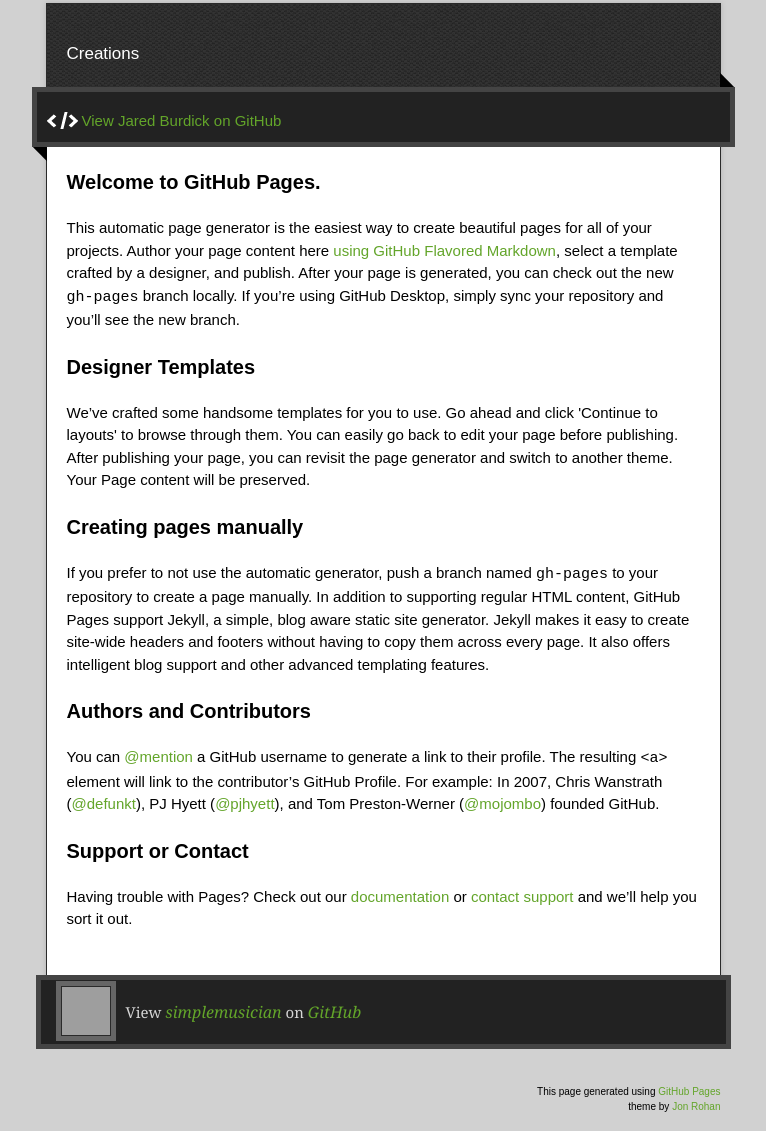
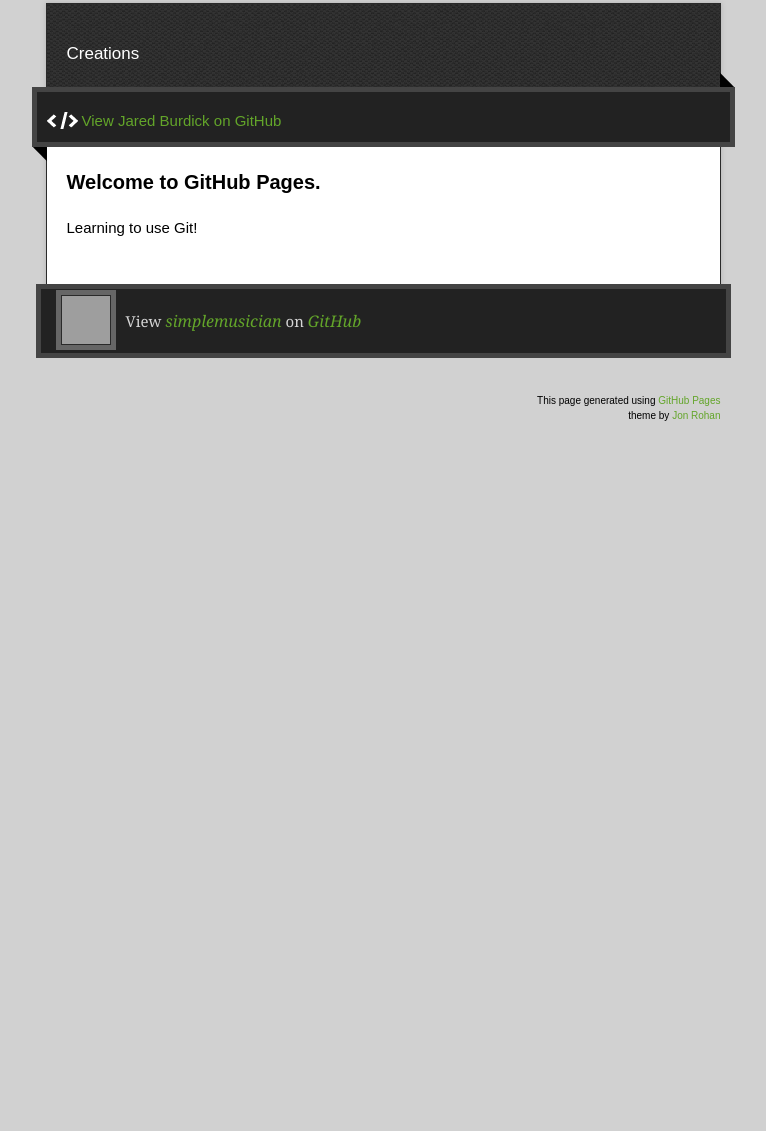
Before and after one commit to simplemusician/simplemusician.github.io, a plain HTML site: page index.html in a window 1280 px wide. Shown: the part 127-1258 px from the top of the page, without its empty margins (257-1023 px from the left). After the commit the page ends 800 px from the top, so only its background shows below. Drawn offline with nearby package versions, Linux system fonts and the light colour scheme; grey boxes are pictures that could not be loaded.

Commit message:
learning git

```diff
--- a/index.html
+++ b/index.html
@@ -37,27 +37,7 @@
           <h3>
 <a id="welcome-to-github-pages" class="anchor" href="#welcome-to-github-pages" aria-hidden="true"><span aria-hidden="true" class="octicon octicon-link"></span></a>Welcome to GitHub Pages.</h3>
 
-<p>This automatic page generator is the easiest way to create beautiful pages for all of your projects. Author your page content here <a href="https://guides.github.com/features/mastering-markdown/">using GitHub Flavored Markdown</a>, select a template crafted by a designer, and publish. After your page is generated, you can check out the new <code>gh-pages</code> branch locally. If you’re using GitHub Desktop, simply sync your repository and you’ll see the new branch.</p>
-
-<h3>
-<a id="designer-templates" class="anchor" href="#designer-templates" aria-hidden="true"><span aria-hidden="true" class="octicon octicon-link"></span></a>Designer Templates</h3>
-
-<p>We’ve crafted some handsome templates for you to use. Go ahead and click 'Continue to layouts' to browse through them. You can easily go back to edit your page before publishing. After publishing your page, you can revisit the page generator and switch to another theme. Your Page content will be preserved.</p>
-
-<h3>
-<a id="creating-pages-manually" class="anchor" href="#creating-pages-manually" aria-hidden="true"><span aria-hidden="true" class="octicon octicon-link"></span></a>Creating pages manually</h3>
-
-<p>If you prefer to not use the automatic generator, push a branch named <code>gh-pages</code> to your repository to create a page manually. In addition to supporting regular HTML content, GitHub Pages support Jekyll, a simple, blog aware static site generator. Jekyll makes it easy to create site-wide headers and footers without having to copy them across every page. It also offers intelligent blog support and other advanced templating features.</p>
-
-<h3>
-<a id="authors-and-contributors" class="anchor" href="#authors-and-contributors" aria-hidden="true"><span aria-hidden="true" class="octicon octicon-link"></span></a>Authors and Contributors</h3>
-
-<p>You can <a href="https://help.github.com/articles/basic-writing-and-formatting-syntax/#mentioning-users-and-teams" class="user-mention">@mention</a> a GitHub username to generate a link to their profile. The resulting <code>&lt;a&gt;</code> element will link to the contributor’s GitHub Profile. For example: In 2007, Chris Wanstrath (<a href="https://github.com/defunkt" class="user-mention">@defunkt</a>), PJ Hyett (<a href="https://github.com/pjhyett" class="user-mention">@pjhyett</a>), and Tom Preston-Werner (<a href="https://github.com/mojombo" class="user-mention">@mojombo</a>) founded GitHub.</p>
-
-<h3>
-<a id="support-or-contact" class="anchor" href="#support-or-contact" aria-hidden="true"><span aria-hidden="true" class="octicon octicon-link"></span></a>Support or Contact</h3>
-
-<p>Having trouble with Pages? Check out our <a href="https://help.github.com/pages">documentation</a> or <a href="https://github.com/contact">contact support</a> and we’ll help you sort it out.</p>
+<p>Learning to use Git!</p>
         </article>
       </div>
     </div>
```
